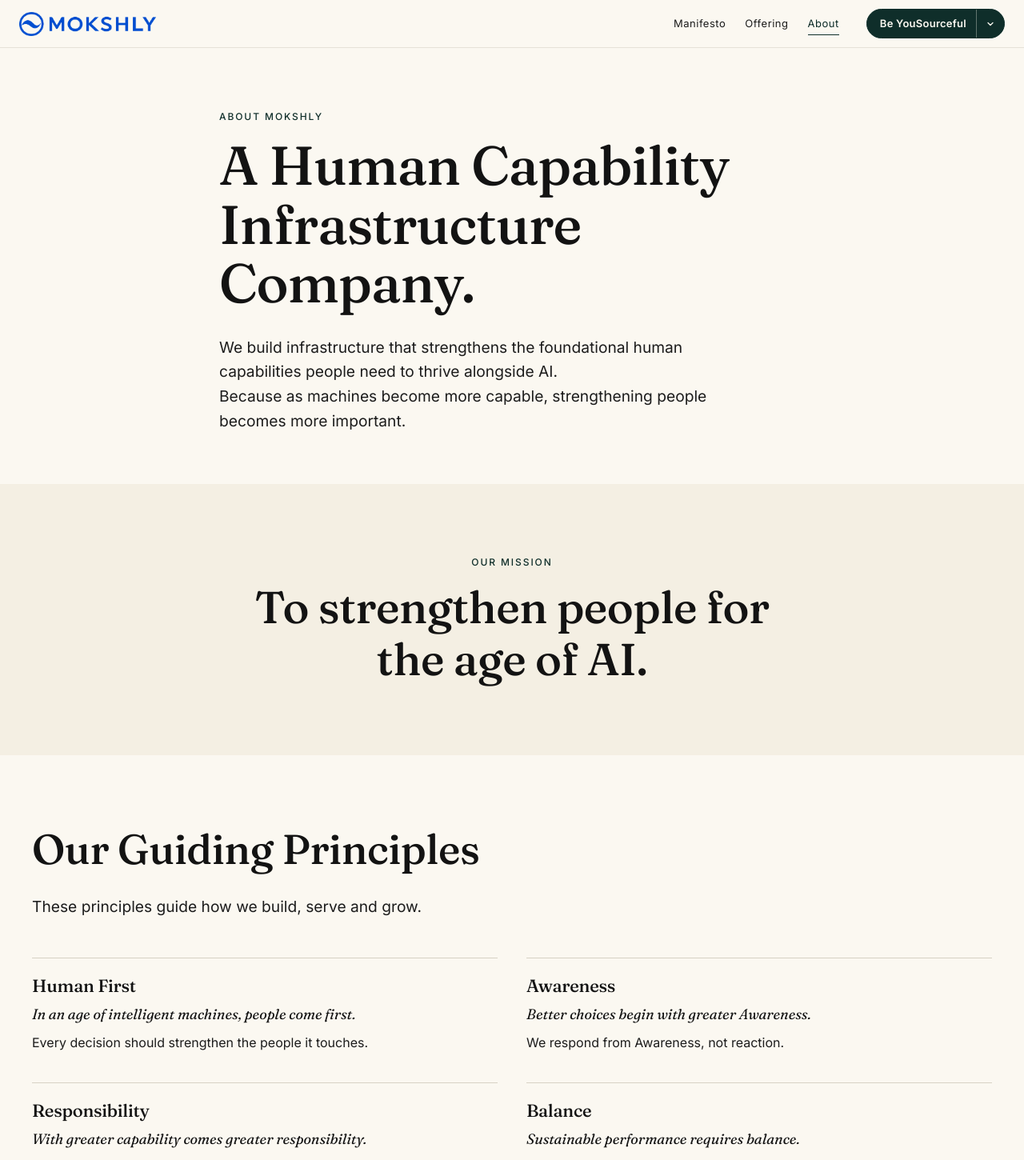
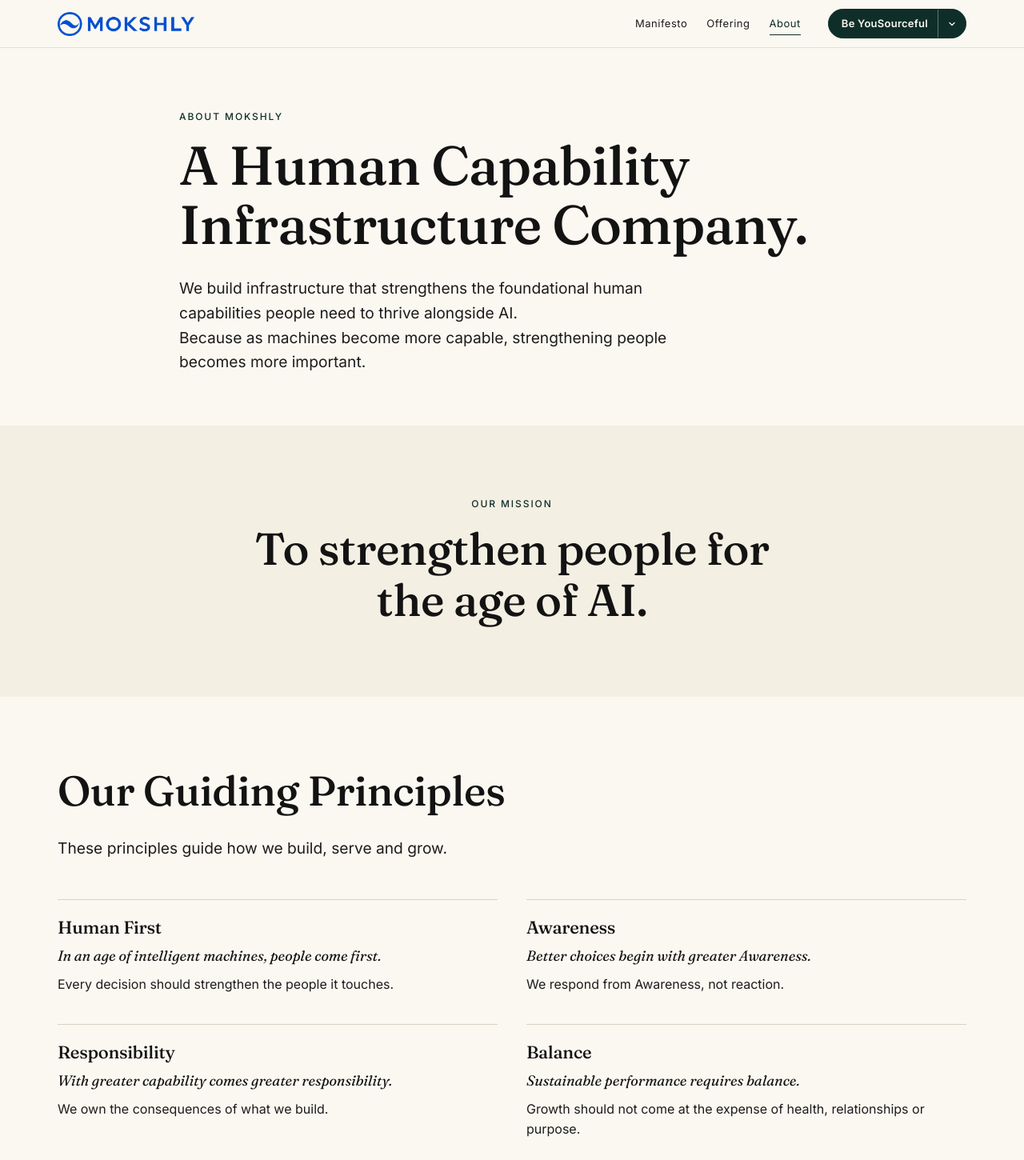
Before and after one commit to exaltr55/mokshly-website, a React (Vite) app: page /about in a window 1280 px wide. Shown: the top 1450 px of the page at 80% size. Built offline with nearby package versions, Linux system fonts and the light colour scheme; no server answers.

Commit message:
Widen layout toward Anthropic proportions
- Max width 1280→1400; reading column 780→880
- Generous responsive side gutters clamp(24px→72px); header aligned to match

Co-Authored-By: Claude Opus 4.8 <noreply@anthropic.com>

```diff
--- a/src/styles/site.css
+++ b/src/styles/site.css
@@ -20,9 +20,9 @@
   --font-serif: 'Fraunces', 'Tiempos Headline', Georgia, 'Times New Roman', serif;
   --font-sans: 'Inter', -apple-system, BlinkMacSystemFont, 'Segoe UI', system-ui, sans-serif;
 
-  --maxw: 1280px;
-  --maxw-read: 780px;
-  --maxw-manifesto: 640px;
+  --maxw: 1400px;
+  --maxw-read: 880px;
+  --maxw-manifesto: 680px;
 }
 
 *, *::before, *::after { box-sizing: border-box; }
@@ -85,13 +85,13 @@ hr { border: 0; border-top: 1px solid var(--rule); margin: 32px 0; }
   margin: 0 auto;
   /* Generous, responsive side gutters — matches the roomy Anthropic feel
      on wide screens while staying comfortable on phones. */
-  padding: 0 clamp(20px, 4vw, 40px);
+  padding: 0 clamp(24px, 6vw, 72px);
 }
 
 .container--read {
   max-width: var(--maxw-read);
   margin: 0 auto;
-  padding: 0 clamp(20px, 4vw, 40px);
+  padding: 0 clamp(24px, 6vw, 72px);
 }
 
 .section {
@@ -227,7 +227,7 @@ hr { border: 0; border-top: 1px solid var(--rule); margin: 32px 0; }
 .site-header__inner {
   max-width: var(--maxw);
   margin: 0 auto;
-  padding: 11px 24px;
+  padding: 11px clamp(24px, 6vw, 72px);
   display: flex;
   align-items: center;
   justify-content: space-between;
```
